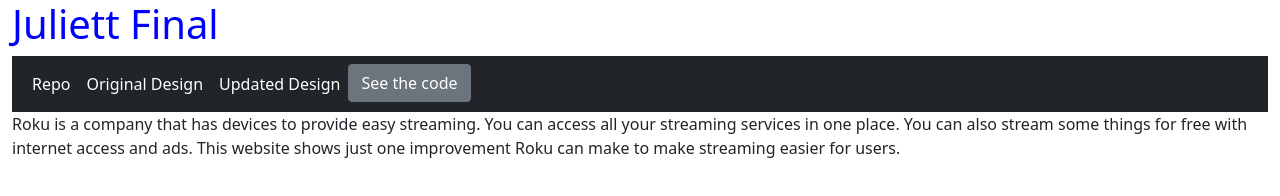
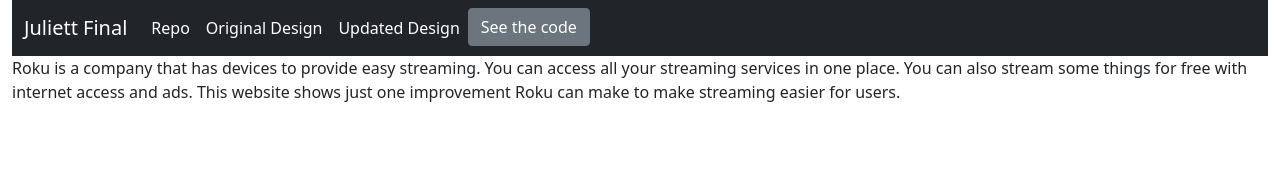
Before and after one commit to panhead63/glowing-octo-invention-juliett, a plain HTML site: page index.html in a window 1280 px wide. Drawn offline with nearby package versions, Linux system fonts and the light colour scheme.

Commit message:
Update index.html

```diff
--- a/index.html
+++ b/index.html
@@ -10,13 +10,10 @@
     <link rel="stylesheet" href="./styles/style.css" />
 </head>
 
-
-<h1>Juliett Final</h1>
-
-
 <body class="container-fluid">
     <nav class="navbar navbar-expand-sm bg-dark navbar-dark">
       <div class="container-fluid">
+           <a class="navbar-brand" href="#">Juliett Final</a>
         <button
           class="navbar-toggler"
           type="button"
```
